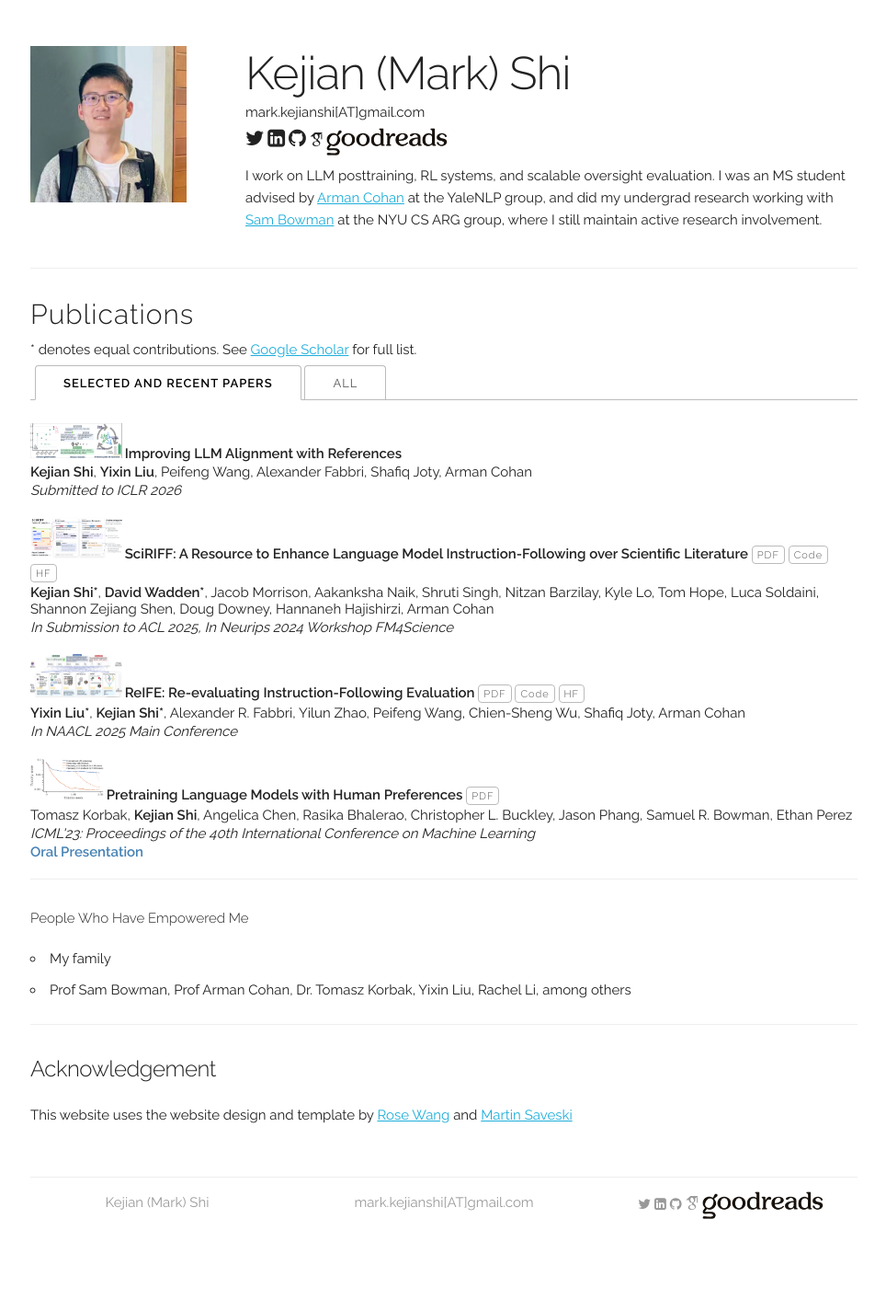
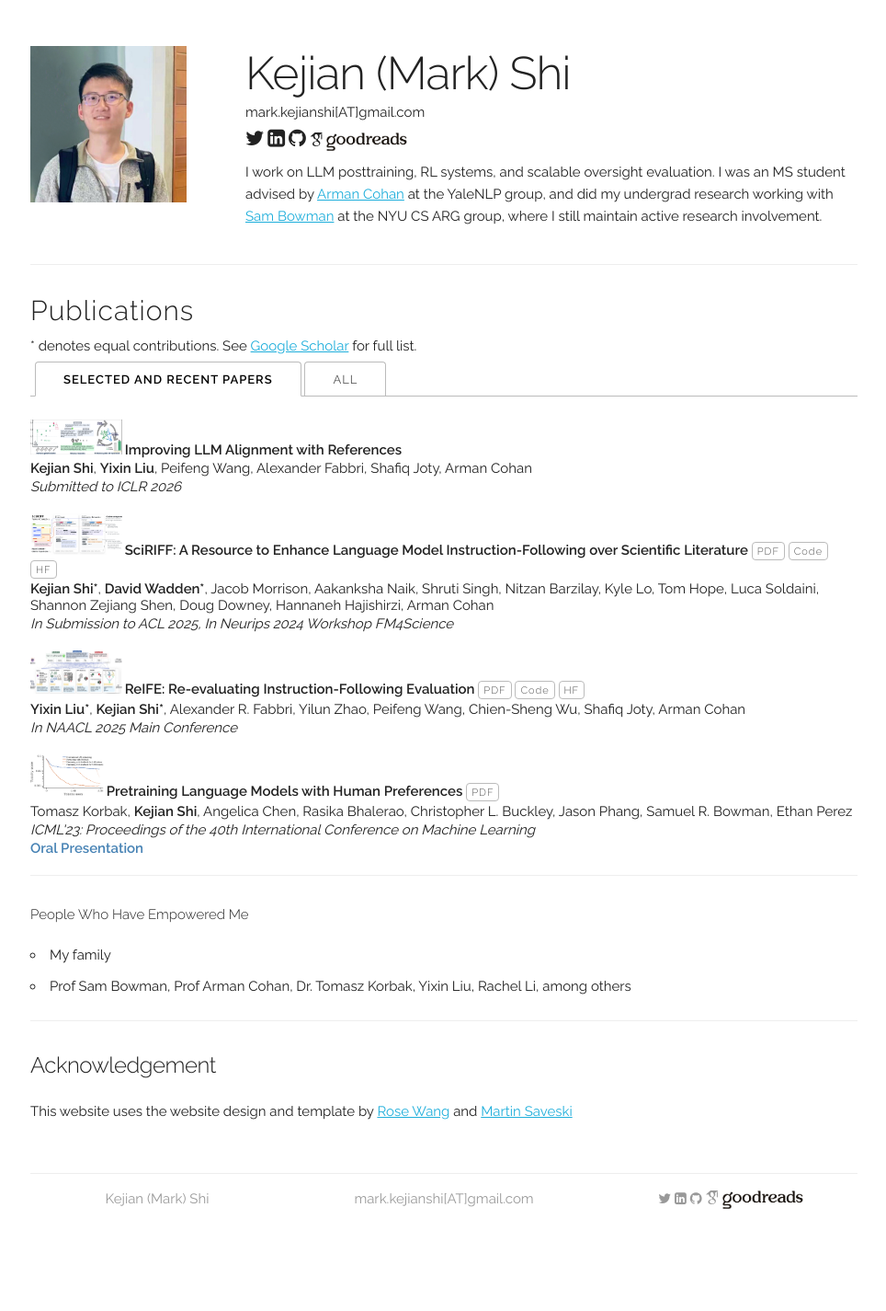
Before and after one commit to shi-kejian/shi-kejian.github.io, a Jekyll site: the page built from index.html, in a window 1280 px wide. Shown: the whole page at 92% size, without its empty margins (157-1121 px from the left). Built offline with Jekyll 4.4.1, drawn with Linux system fonts in a browser that asks for light colours; some web fonts are replaced.

Commit message:
Update default.html

```diff
--- a/_layouts/default.html
+++ b/_layouts/default.html
@@ -94,7 +94,7 @@
               </span>
 
               <span onclick="window.open('{{ site.data.main_info.goodreads }}')" style="cursor: pointer">
-                <img src="{{ site.baseurl }}/assets/icons/goodreads.png" style="height: 30px; width: auto; display: inline-block; vertical-align: middle;" alt="Goodreads">
+                <img src="{{ site.baseurl }}/assets/icons/goodreads.png" style="height: 20px; width: auto; display: inline-block; vertical-align: middle;" alt="Goodreads">
               </span>
               <!-- <span onclick="window.open('{{ site.data.main_info.cv }}')" style="cursor: pointer">
                 <i class="ai ai-cv" aria-hidden="true"></i>
@@ -148,7 +148,7 @@
             <i class="ai ai-google-scholar ai-lg" aria-hidden="true"></i>
           </span>
           <span onclick="window.open('{{ site.data.main_info.goodreads }}')" style="cursor: pointer">
-            <img src="{{ site.baseurl }}/assets/icons/goodreads.png" style="height: 30px; width: auto; display: inline-block; vertical-align: middle;" alt="Goodreads">
+            <img src="{{ site.baseurl }}/assets/icons/goodreads.png" style="height: 20px; width: auto; display: inline-block; vertical-align: middle;" alt="Goodreads">
           </span>
         </div>
       </div>
```
